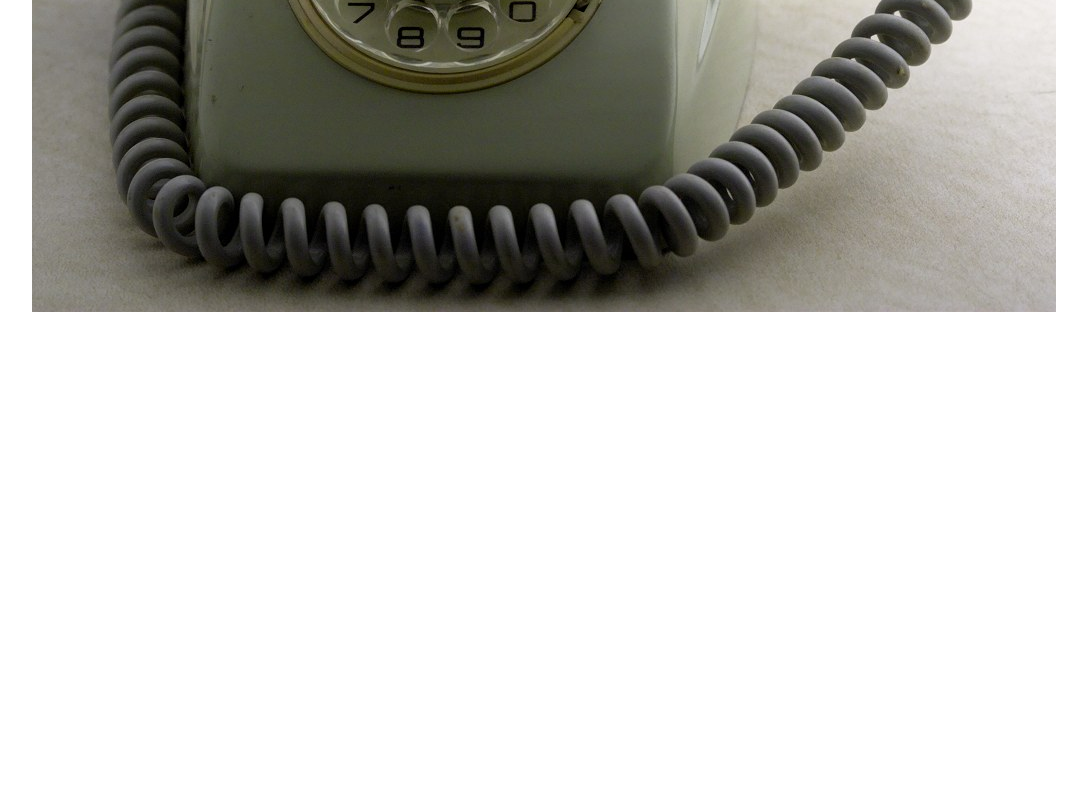
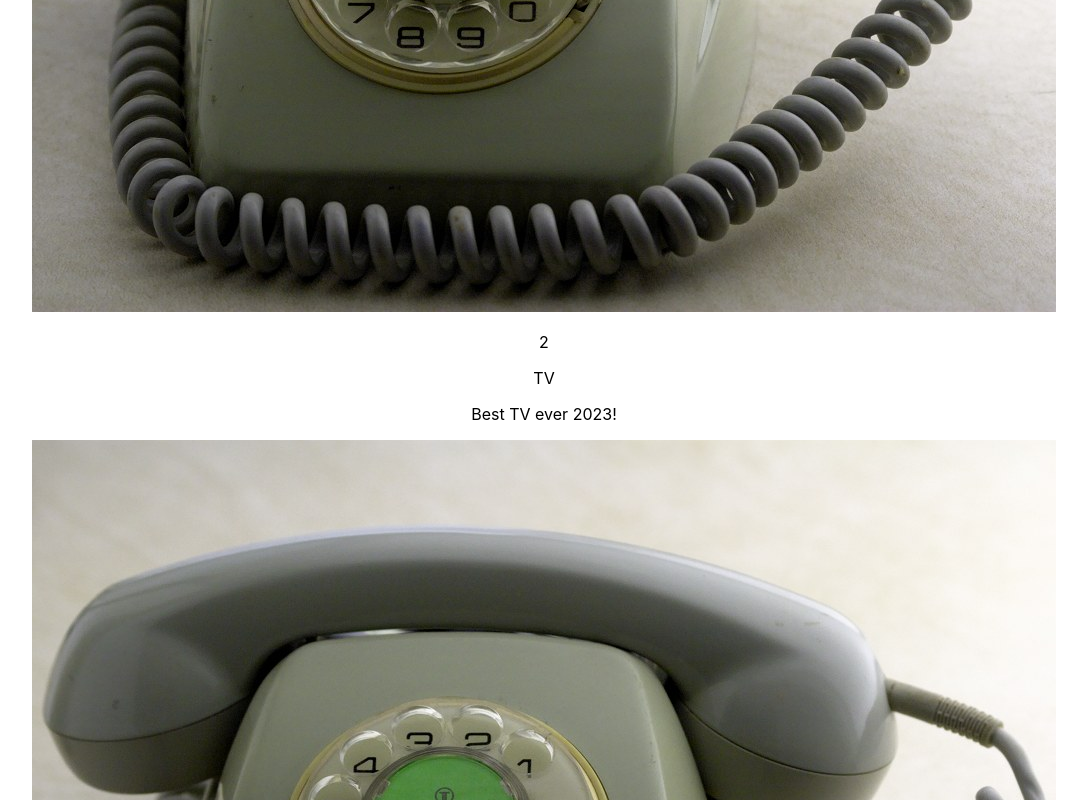
Before and after one commit to alexlogvinmal/shop-take-info-from-json, a React (Create React App) app: page / in a window 1280 px wide. Shown: the part 580-1380 px from the top of the page, without its empty margins (96-1183 px from the left). Before the commit the page ends 896 px from the top, so only its background shows below. Built offline with nearby package versions, Linux system fonts and the light colour scheme.

Commit message:
add interface

```diff
--- a/src/App.tsx
+++ b/src/App.tsx
@@ -1,17 +1,15 @@
 import './App.css';
-import data from "./json/data.json";
+import { Main } from './component/Main';
+
 
 function App() {
 
 
 
   return (
-    <div className="App">
-      <p>{data.result[0].id}</p>
-      <p>{data.result[0].name}</p>
-      <p>{data.result[0].description}</p>
-      <img src={`${window.location.origin}/img/${data.result[0].img1}`} />
-    </div>
+    <>
+      <Main/>
+    </>
   );
 }
 
--- /dev/null
+++ b/src/component/Main.tsx
@@ -0,0 +1,14 @@
+
+import data from "../json/data.json";
+import { Product } from './Product';
+
+export function Main() {
+
+
+
+  return (
+    <div className="App">
+    {data.result.map(e=> <Product data={e} key={e.id}/>)}
+    </div>
+  );
+}
--- /dev/null
+++ b/src/component/Product.tsx
@@ -0,0 +1,21 @@
+import { IProduct } from '../models';
+
+interface ProductProps {
+  data: IProduct
+
+}
+
+
+export function Product({ data}: ProductProps) {
+
+
+
+  return (
+    <div className="App">
+      <p>{data.id}</p>
+      <p>{data.name}</p>
+      <p>{data.description}</p>
+      <img src={`${window.location.origin}/img/${data.img1}`} />
+    </div>
+  );
+}
--- /dev/null
+++ b/src/models.ts
@@ -0,0 +1,8 @@
+export interface IProduct {
+    id: number,
+    name: string,
+    description: string,
+    img1: string,
+    img2: string,
+    img3: string
+}
```
